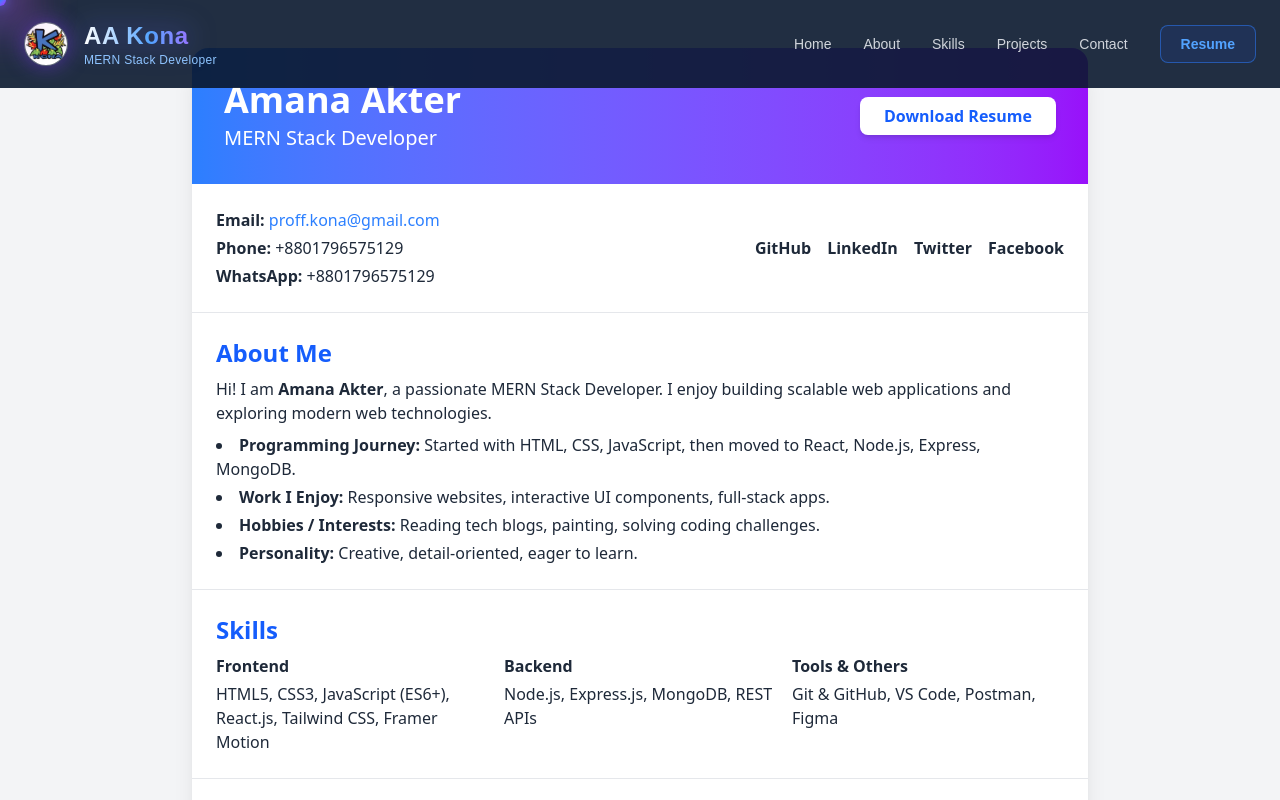
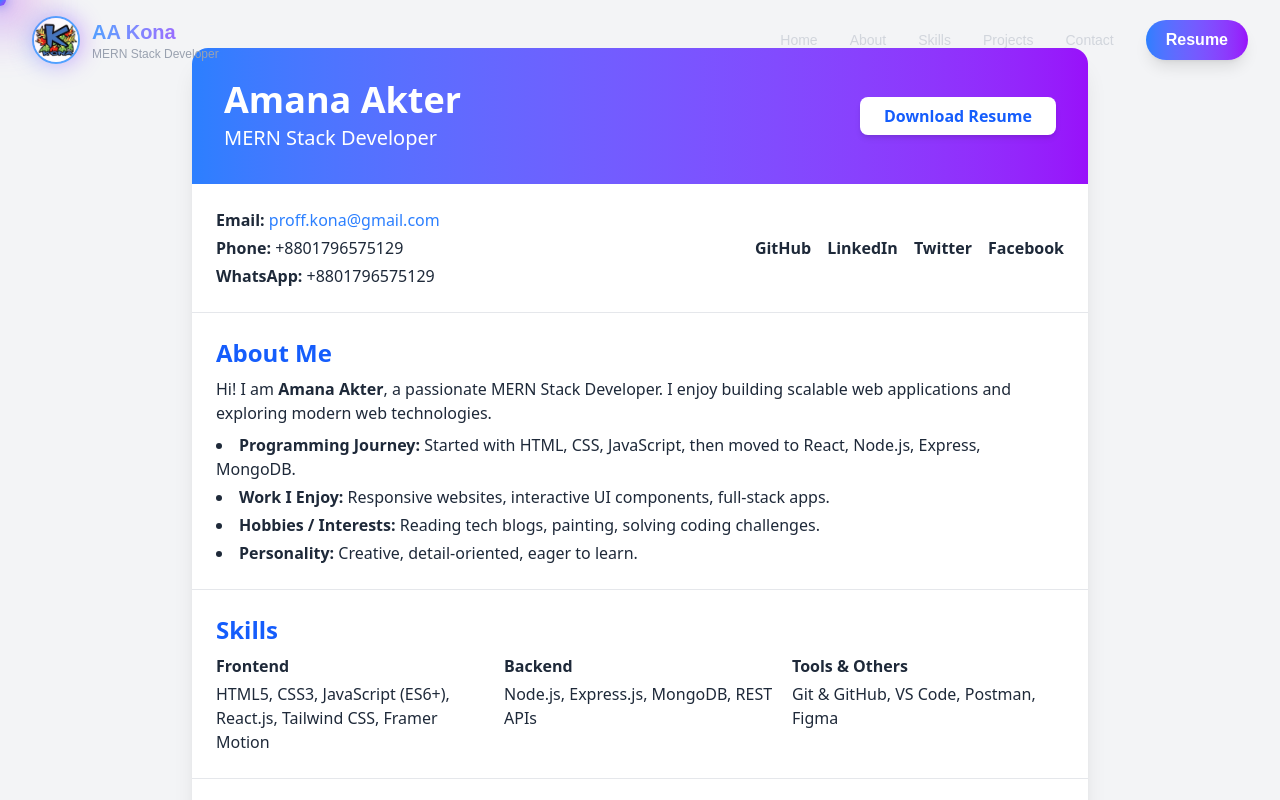
Before and after one commit to AmanaAkterKona/kona-portfolio-website, a React (Vite) app: page /resume in a window 1280 px wide. Shown: the top 800 px of the page. Built offline with nearby package versions, Linux system fonts and the light colour scheme.

Commit message:
added something new

```diff
--- a/src/pages/Shared/Navbar/Navbar.jsx
+++ b/src/pages/Shared/Navbar/Navbar.jsx
@@ -26,62 +26,43 @@ const Navbar = () => {
   ];
 
   return (
-    <nav
-      className={`fixed w-full z-50 transition-all duration-300 ${
+    <motion.nav
+      initial={{ y: -100 }}
+      animate={{ y: 0 }}
+      transition={{ duration: 0.5 }}
+      className={`fixed top-0 left-0 w-full z-50 transition-all duration-300 ${
         scrolled
-          ? "bg-[#020617]/80 backdrop-blur-lg border-b border-white/10 py-3"
-          : "bg-[#0a192f]/90 py-5"
+          ? "bg-gray-900/95 backdrop-blur-md shadow-lg"
+          : "bg-transparent"
       }`}
     >
-      <div className="max-w-7xl mx-auto px-6 flex justify-between items-center">
+      <div className="max-w-7xl mx-auto px-4 sm:px-6 lg:px-8">
+        <div className="flex justify-between items-center h-20">
           {/* Logo */}
-        <Link to="/">
-          <motion.div
-            initial={{ opacity: 0, x: -20 }}
-            animate={{ opacity: 1, x: 0 }}
-            whileHover={{ scale: 1.05 }}
-            className="flex items-center gap-4"
-          >
+          <Link to="/" className="flex items-center space-x-3 group">
             {/* Logo Image */}
+            <div className="relative">
+              <div className="absolute inset-0 bg-gradient-to-r from-blue-500 to-purple-600 rounded-full blur-md opacity-50 group-hover:opacity-75 transition-opacity"></div>
               <img
                 src={logo}
-              alt="AA Kona Logo"
-              className={`rounded-full object-cover border border-white/30
-                shadow-[0_0_20px_rgba(124,58,237,0.55)]
-                transition-all duration-300
-                ${scrolled ? "w-9 h-9" : "w-11 h-11"}
-              `}
+                alt="AA Kona"
+                className="relative h-12 w-12 rounded-full object-cover border-2 border-blue-400 group-hover:scale-110 transition-transform"
               />
-
+            </div>
             {/* Name & Title */}
-            <div className="leading-tight">
-              <h1
-                className="
-                  text-2xl font-extrabold tracking-wide
-                  bg-gradient-to-r from-white via-blue-400 to-purple-500
-                  bg-clip-text text-transparent
-                  drop-shadow-[0_0_14px_rgba(99,102,241,0.6)]
-                "
-              >
+            <div className="hidden sm:block">
+              <h1 className="text-xl font-bold bg-gradient-to-r from-blue-400 to-purple-500 bg-clip-text text-transparent">
                 AA Kona
               </h1>
-              <p className="text-xs text-blue-300 tracking-wide">
-                MERN Stack Developer
-              </p>
+              <p className="text-xs text-gray-400">MERN Stack Developer</p>
             </div>
-          </motion.div>
           </Link>
 
           {/* Desktop Menu */}
-        <div className="hidden md:flex items-center gap-8">
+          <div className="hidden md:flex items-center space-x-8">
             {navLinks.map((link, index) => (
-            <motion.div
-              key={link.name}
-              initial={{ opacity: 0, y: -10 }}
-              animate={{ opacity: 1, y: 0 }}
-              transition={{ delay: index * 0.1 }}
-            >
               <NavLink
+                key={index}
                 to={link.path}
                 className={({ isActive }) =>
                   `text-sm font-medium relative group transition-colors ${
@@ -92,49 +73,57 @@ const Navbar = () => {
                 }
               >
                 {link.name}
-                <span className="absolute -bottom-1 left-0 w-0 h-0.5 bg-blue-500 transition-all group-hover:w-full"></span>
+                <span className="absolute left-0 bottom-[-4px] w-0 h-0.5 bg-gradient-to-r from-blue-400 to-purple-500 group-hover:w-full transition-all duration-300"></span>
               </NavLink>
-            </motion.div>
             ))}
 
             {/* Resume Button (Desktop) */}
-          <motion.a
+            <a
               href="/resume.pdf"
-            download // <- THIS makes it download
-            whileHover={{ scale: 1.05 }}
-            whileTap={{ scale: 0.95 }}
-            className="px-5 py-2 bg-blue-600/10 border border-blue-500/50 text-blue-400 rounded-lg text-sm font-semibold hover:bg-blue-600 hover:text-white transition-all"
+              target="_blank"
+              rel="noopener noreferrer"
+              className="px-5 py-2 bg-gradient-to-r from-blue-500 to-purple-600 rounded-full text-white font-semibold shadow-lg hover:shadow-2xl hover:scale-105 transition-all"
             >
               Resume
-          </motion.a>
+            </a>
           </div>
 
           {/* Mobile Menu Icon */}
-        <div
-          className="md:hidden text-3xl text-white cursor-pointer"
+          <button
+            className="md:hidden text-gray-300 hover:text-blue-400 transition-colors"
             onClick={() => setIsOpen(true)}
           >
-          <HiMenuAlt3 />
+            <HiMenuAlt3 size={28} />
+          </button>
         </div>
       </div>
 
       {/* Mobile Sidebar */}
       <AnimatePresence>
         {isOpen && (
+          <>
+            <motion.div
+              initial={{ opacity: 0 }}
+              animate={{ opacity: 1 }}
+              exit={{ opacity: 0 }}
+              className="fixed inset-0 bg-black/60 backdrop-blur-sm z-40"
+              onClick={() => setIsOpen(false)}
+            />
             <motion.div
               initial={{ x: "100%" }}
               animate={{ x: 0 }}
               exit={{ x: "100%" }}
-            transition={{ type: "spring", stiffness: 200, damping: 25 }}
-            className="fixed top-0 right-0 h-screen w-[70%] bg-[#0f172a] z-50 p-10 flex flex-col gap-8 md:hidden"
+              transition={{ type: "tween", duration: 0.3 }}
+              className="fixed top-0 right-0 h-full w-72 bg-gradient-to-b from-gray-900 to-gray-800 shadow-2xl z-50 p-8"
             >
-            <div className="flex justify-end">
-              <HiX
-                className="text-3xl text-gray-400 cursor-pointer"
+              <button
+                className="absolute top-6 right-6 text-gray-300 hover:text-blue-400 transition-colors"
                 onClick={() => setIsOpen(false)}
-              />
-            </div>
+              >
+                <HiX size={28} />
+              </button>
 
+              <div className="flex flex-col space-y-6 mt-16">
                 {navLinks.map((link) => (
                   <NavLink
                     key={link.name}
@@ -153,19 +142,20 @@ const Navbar = () => {
                 ))}
 
                 {/* Resume Button (Mobile) */}
-            <motion.a
+                <a
                   href="/resume.pdf"
-              download // <- triggers download
-              whileHover={{ scale: 1.05 }}
-              whileTap={{ scale: 0.95 }}
-              className="mt-6 px-6 py-3 bg-blue-600 text-white rounded-xl font-bold text-center"
+                  target="_blank"
+                  rel="noopener noreferrer"
+                  className="w-full text-center px-6 py-3 bg-gradient-to-r from-blue-500 to-purple-600 rounded-full text-white font-semibold shadow-lg hover:shadow-2xl transition-all"
                 >
                   Download CV
-            </motion.a>
+                </a>
+              </div>
             </motion.div>
+          </>
         )}
       </AnimatePresence>
-    </nav>
+    </motion.nav>
   );
 };
 
```
Also changed, not shown: 1 other file (tests, documents, lock files or other folders). Lines whose indentation alone changed are shown as unchanged.
